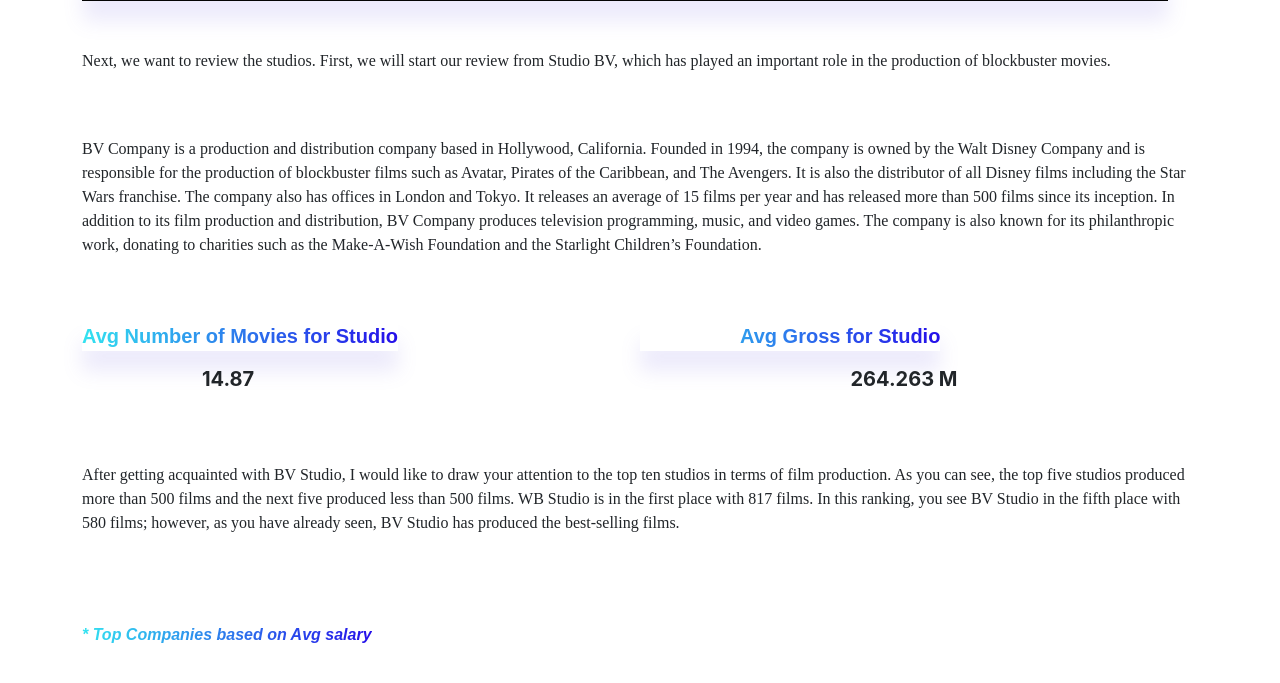
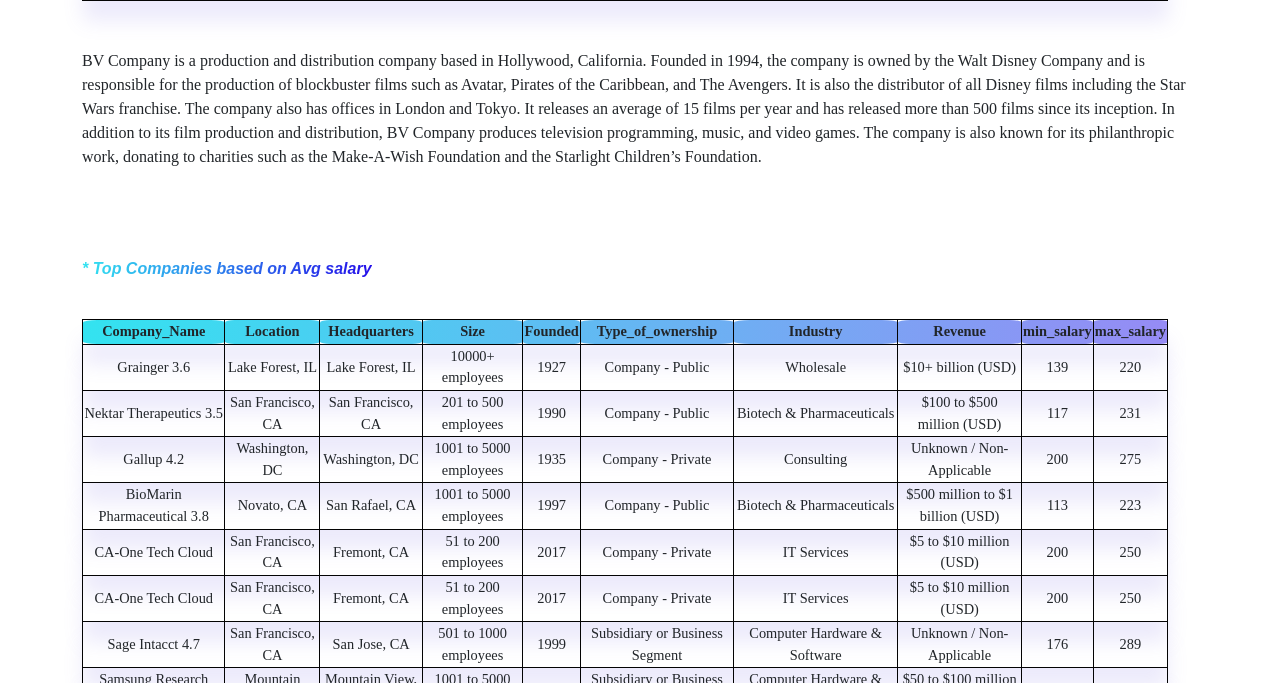
Before and after one commit to lordking1234/cross, a plain HTML site: page index.html in a window 1280 px wide. Shown: the part 3899-4582 px from the top of the page. Drawn offline with nearby package versions, Linux system fonts and the light colour scheme.

Commit message:
Update index.html

```diff
--- a/index.html
+++ b/index.html
@@ -412,33 +412,13 @@
 </div>
 
 
-<p class=" mt-5" style="font-family:serif">Next, we want to review the studios. First, we will start our review from Studio BV, which has played an important role in the production of blockbuster movies.
-</p>
 
 <p class="mt-5" style="font-family:serif">BV Company is a production and distribution company based in Hollywood, California. Founded in 1994, the company is owned by the Walt Disney Company and is responsible for the production of blockbuster films such as Avatar, Pirates of the Caribbean, and The Avengers. It is also the distributor of all Disney films including the Star Wars franchise. The company also has offices in London and Tokyo. It releases an average of 15 films per year and has released more than 500 films since its inception. In addition to its film production and distribution, BV Company produces television programming, music, and video games. The company is also known for its philanthropic work, donating to charities such as the Make-A-Wish Foundation and the Starlight Children’s Foundation.
 </p>
 
 
-<div  class="row">
 
-      <!-- second-box -->
-      <div class="col-md-6 mb-4  mt-5" >
 
-        <div class="text-xs font-weight-bold text-primary  mb-3 bb" style="font-size: 20px;box-shadow:0 20px 20px rgba(128, 117, 226, 0.15)">
-            Avg Number of Movies for Studio</div>
-        <div class="h5 mb-0 font-weight-bold text-gray-800 " id ="second-box"style="padding-left: 120px;font-size: 20px;">14.87</div>
-</div>
-
-<!-- third-box -->
-<div class="col-md-6 mb-4 mt-5">
-
-        <div class="text-xs font-weight-bold text-primary  mb-3 bb" style="padding-left: 100px;font-size: 20px;box-shadow:0 20px 20px rgba(128, 117, 226, 0.15)">
-          Avg Gross for Studio</div>
-        <div class="h5 mb-0 font-weight-bold text-gray-800  "id ="third-box" style="padding-left: -20px; font-size: 20px; text-align: center;">264.263 M</div>
-</div>
-</div>
-<P class="mt-5" style="font-family:serif">After getting acquainted with BV Studio, I would like to draw your attention to the top ten studios in terms of film production. As you can see, the top five studios produced more than 500 films and the next five produced less than 500 films. WB Studio is in the first place with 817 films. In this ranking, you see BV Studio in the fifth place with 580 films; however, as you have already seen, BV Studio has produced the best-selling films.
-</P>
 
 
 
@@ -641,9 +621,9 @@
   <div class="row mt-5 mb-5">
   <p class="mt-5" style="font-family:serif">In the last part, we presented a pie chart showing the number of studios based on the number of films they produced and their income. As you can see, the largest number of studios (129) produced between 1 and 10 films, while only 5 studios produced more than 500 films.
   </p>
-  <div class="col-md-6"><i><p class="mb-1 mt-5 bb">      * Distribution of Studio based on Number of Movie </p></i></div>
+  <div class="col-md-6"><i><p class="mb-1 mt-5 bb">      * Distribution of Ownership type based on Max salary </p></i></div>
 
-  <div class="col-md-6"><i><p class="mb-1 mt-5 bb">      * Distribution of Studio based on Gross of Movies </p></i></div>
+  <div class="col-md-6"><i><p class="mb-1 mt-5 bb">      * Distribution of Industry based on Max salary </p></i></div>
 
 </div>
 
```
